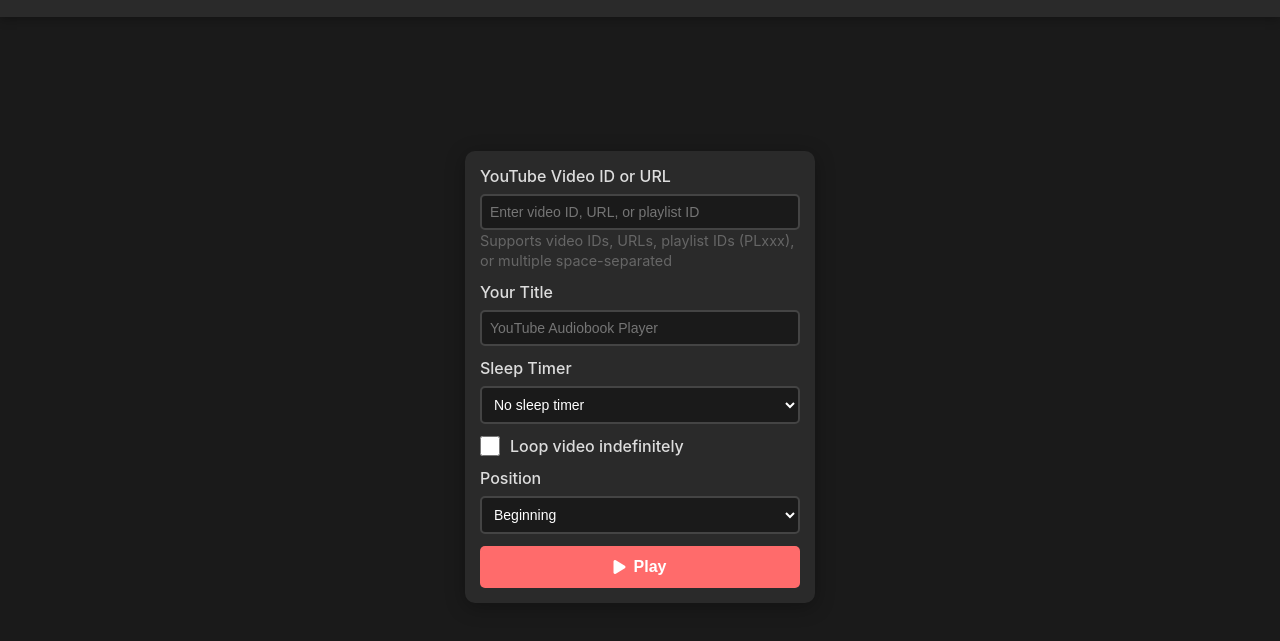
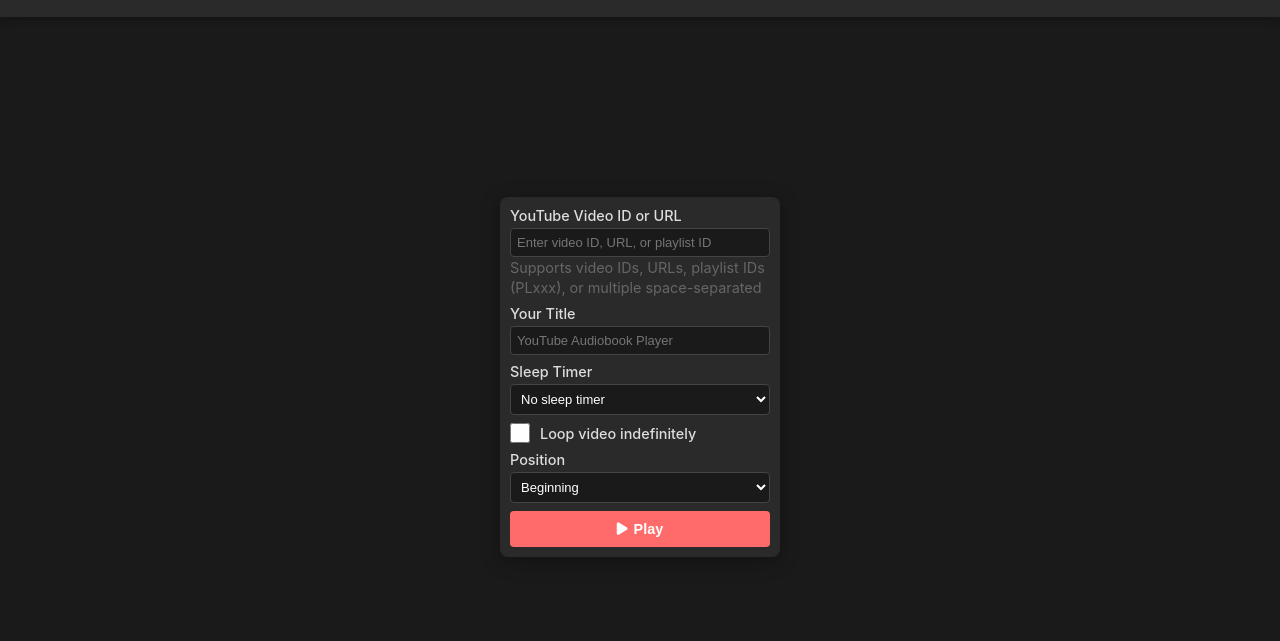
Before and after one commit to ivan-khvostishkov/booktube, a website: page index.html in a window 1280 px wide. Shown: the part 63-704 px from the top of the page. Drawn offline with Linux system fonts and the light colour scheme.

Commit message:
Fitting the TV screen

```diff
--- a/styles.css
+++ b/styles.css
@@ -85,33 +85,34 @@
 
 form {
     background: #2a2a2a;
-    padding: 15px;
-    border-radius: 10px;
+    padding: 10px;
+    border-radius: 8px;
     box-shadow: 0 4px 20px rgba(0,0,0,0.3);
     width: 100%;
-    max-width: 350px;
+    max-width: 280px;
 }
 
 .form-group {
-    margin-bottom: 12px;
+    margin-bottom: 8px;
 }
 
 label {
     display: block;
-    margin-bottom: 8px;
+    margin-bottom: 4px;
     font-weight: 500;
     color: #ddd;
+    font-size: 0.9rem;
 }
 
 input[type="text"],
 select {
     width: 100%;
-    padding: 8px;
+    padding: 6px;
     background: #1a1a1a;
-    border: 2px solid #444;
-    border-radius: 5px;
+    border: 1px solid #444;
+    border-radius: 4px;
     color: #fff;
-    font-size: 14px;
+    font-size: 13px;
     transition: border-color 0.3s;
 }
 
@@ -140,19 +141,19 @@
 
 .play-button {
     width: 100%;
-    padding: 12px;
+    padding: 10px;
     background: #ff6b6b;
     color: white;
     border: none;
-    border-radius: 5px;
-    font-size: 1rem;
+    border-radius: 4px;
+    font-size: 0.9rem;
     font-weight: bold;
     cursor: pointer;
     transition: background 0.3s;
     display: flex;
     align-items: center;
     justify-content: center;
-    gap: 8px;
+    gap: 6px;
 }
 
 .play-button:hover {
```
